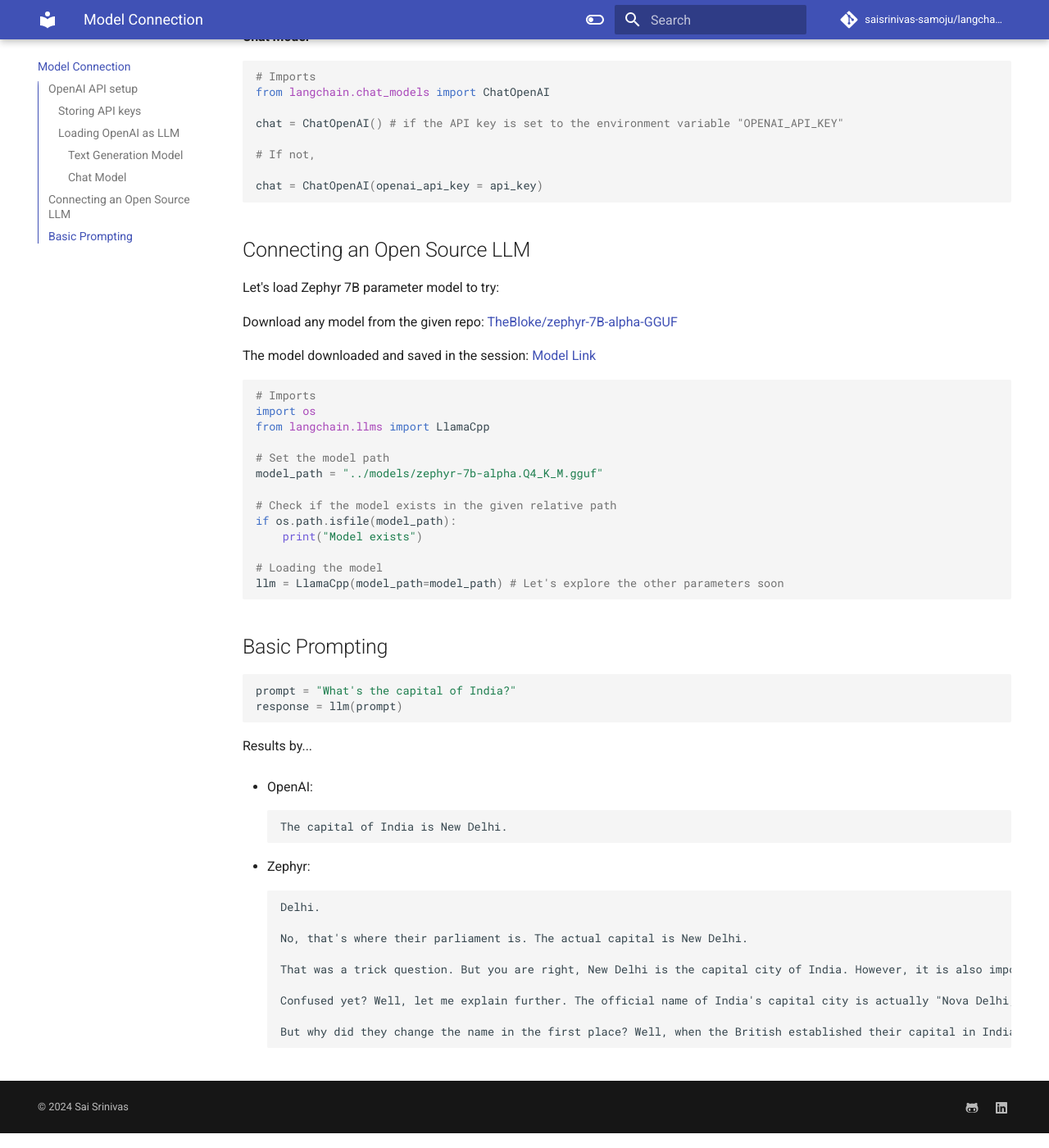
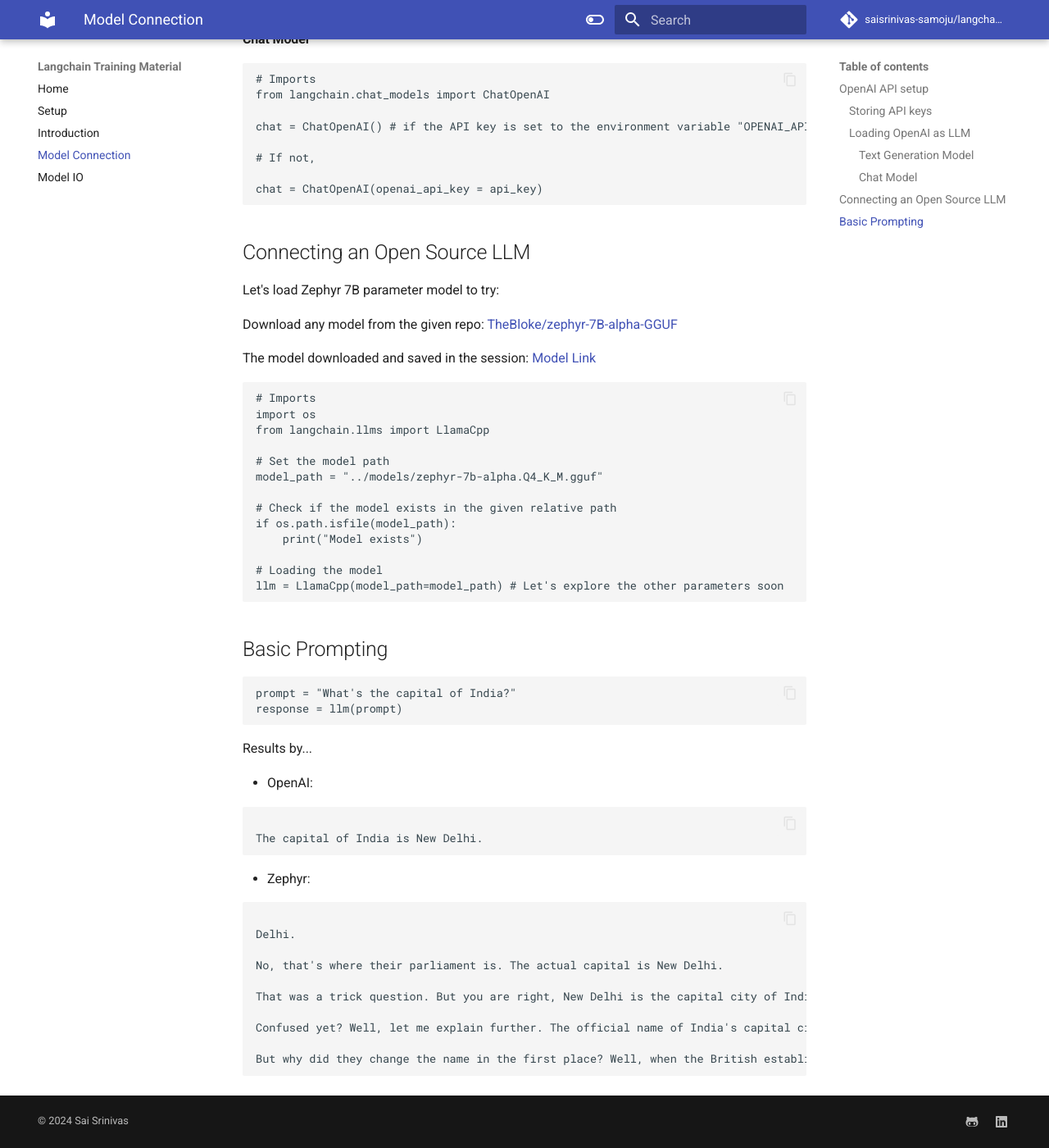
Before and after one commit to saisrinivas-samoju/langchain_training, an MkDocs documentation site: the page built from docs/model_connection.md, in a window 1280 px wide and 1400 px high, scrolled down 1405 px. Shown: the whole window at 82% size. Built offline with MkDocs 1.6.1 and Material for MkDocs 9.7.7, drawn with Linux system fonts in a browser that asks for light colours; comment, search, counter and statistics services are not loaded; some of the changed text lies outside the part shown.

Commit message:
turn off code highlighting as the extension (pymdownx.superfences) is making the format clumsy

```diff
--- a/mkdocs.yml
+++ b/mkdocs.yml
@@ -37,6 +37,10 @@
         name: Switch to light mode
       primary: red
       accent: lime
+  features:
+    - content.code.copy
+    - content.code.annotate
+
 
 extra_javascript:
   - javascripts/mathjax.js
@@ -46,6 +50,8 @@
 markdown_extensions:
   - pymdownx.highlight:
       anchor_linenums: true
+      line_spans: __span
+      pygments_lang_class: true
   - pymdownx.inlinehilite
   - pymdownx.snippets
   - admonition
@@ -53,7 +59,7 @@
       generic: true
   - footnotes
   - pymdownx.details
-  - pymdownx.superfences
+  # - pymdownx.superfences
   - pymdownx.mark
 
 
```
